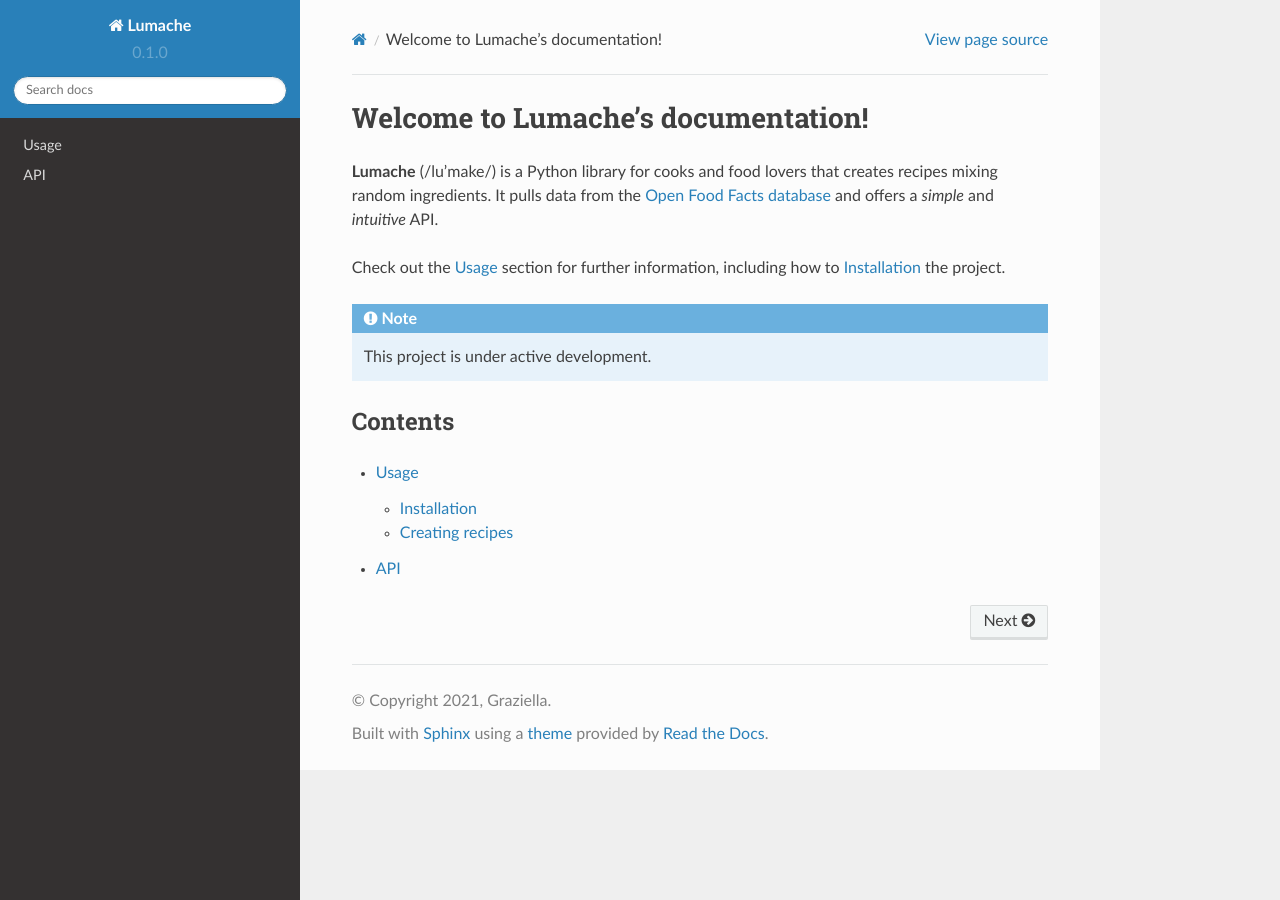
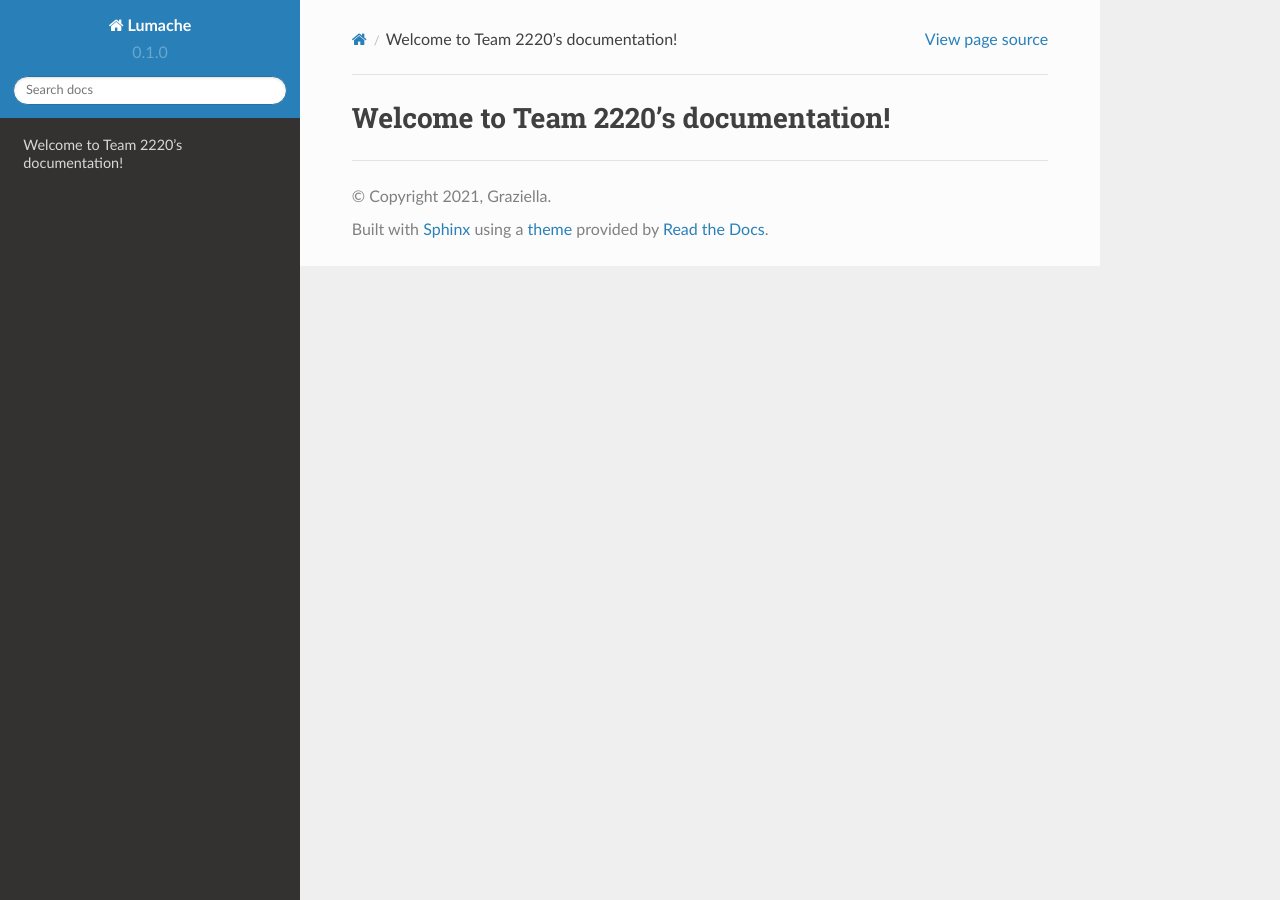
Before and after one commit to SeanCh7/rtdtest, a Sphinx documentation site: the page built from docs/source/index.rst, in a window 1280 px wide. Built offline with Sphinx 7.4.7 and the Read the Docs theme 2.0.0, drawn with Linux system fonts in a browser that asks for light colours.

Commit message:
Update index.rst

```diff
--- a/docs/source/index.rst
+++ b/docs/source/index.rst
@@ -1,22 +1,2 @@
-Welcome to Lumache's documentation!
-===================================
-
-**Lumache** (/lu'make/) is a Python library for cooks and food lovers
-that creates recipes mixing random ingredients.
-It pulls data from the `Open Food Facts database <https://world.openfoodfacts.org/>`_
-and offers a *simple* and *intuitive* API.
-
-Check out the :doc:`usage` section for further information, including
-how to :ref:`installation` the project.
-
-.. note::
-
-   This project is under active development.
-
-Contents
---------
-
-.. toctree::
-
-   usage
-   api
+Welcome to Team 2220's documentation!
+==================================
```
